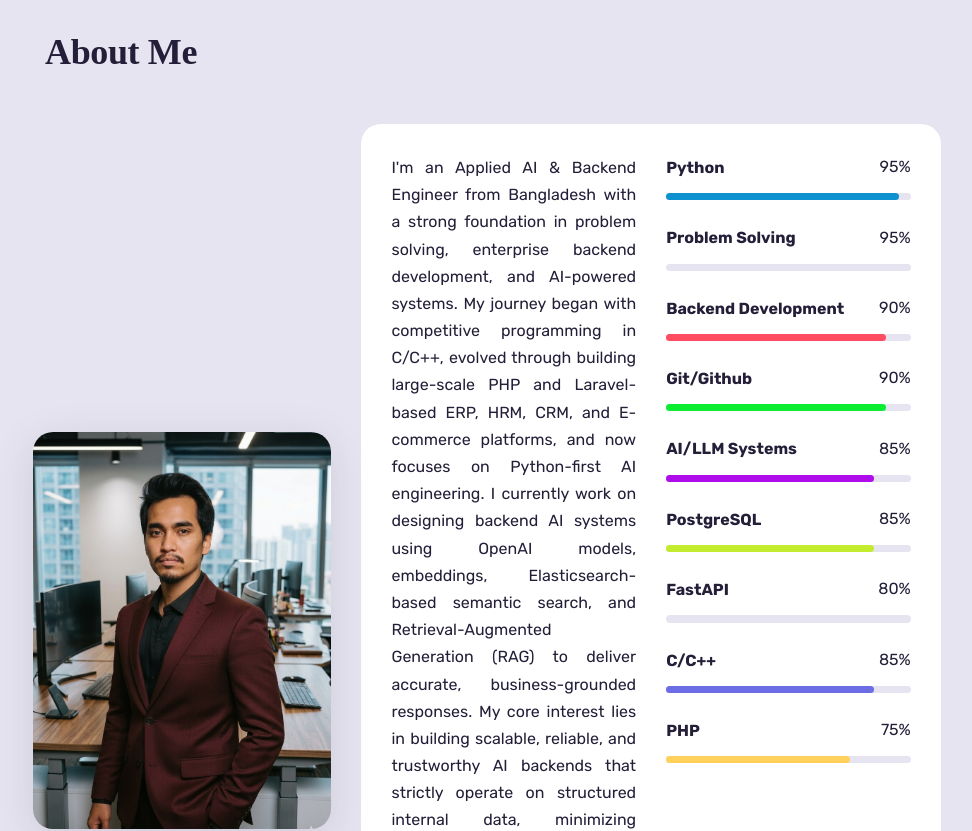
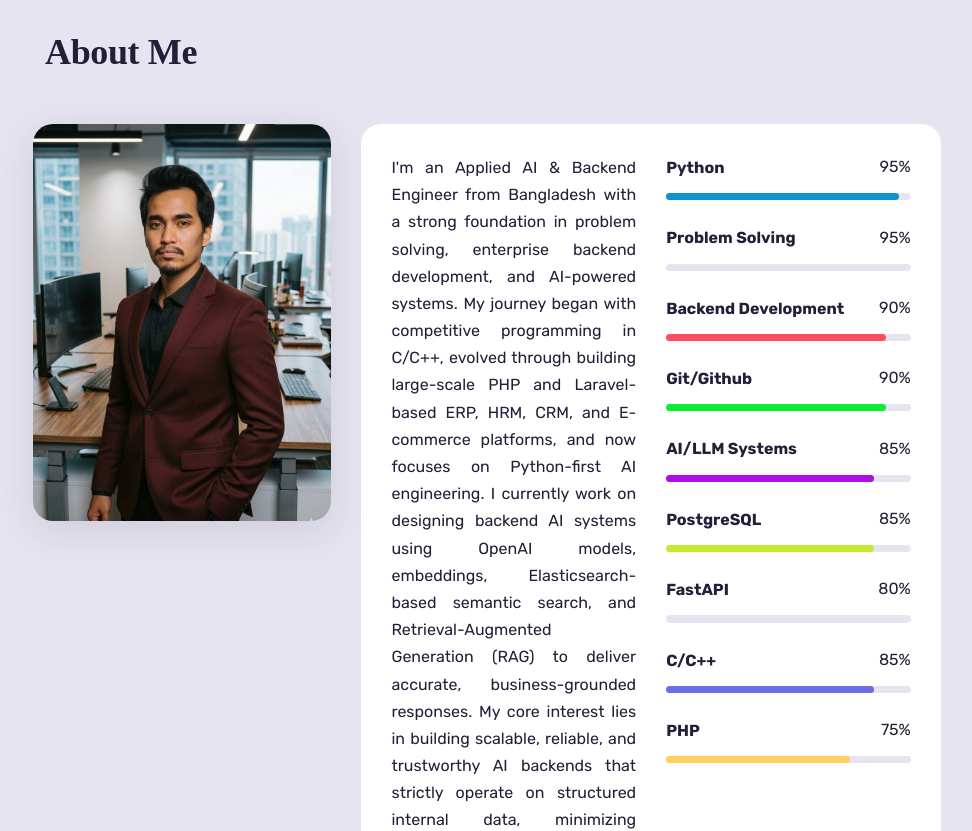
Before and after one commit to nymul-islam-moon/nymul-islam-moon.github.io, a React (Vite) app: page / in a window 1280 px wide. Shown: the part 840-1671 px from the top of the page, without its empty margins (153-1125 px from the left). Built offline with nearby package versions, Linux system fonts and the light colour scheme; some icons are missing; a web font is replaced by a local one.

Commit message:
fix: align about section image to top of text content
- Change image alignment from center to flex-start
- Image now starts at same level as about text instead of middle
- Maintains proper responsive behavior on all screen sizes

```diff
--- a/src/assets/css/style.css
+++ b/src/assets/css/style.css
@@ -516,7 +516,7 @@ h3 {
   flex: 0 0 35%;
   max-width: 35%;
   display: flex;
-  align-items: center;
+  align-items: flex-start;
   justify-content: center;
 }
 
@@ -529,6 +529,7 @@ h3 {
   overflow: hidden;
   box-shadow: 0 10px 40px rgba(69, 67, 96, 0.15);
   transition: transform 0.3s ease, box-shadow 0.3s ease;
+  margin-top: 0;
 }
 
 .about-img-wrapper:hover {
```
